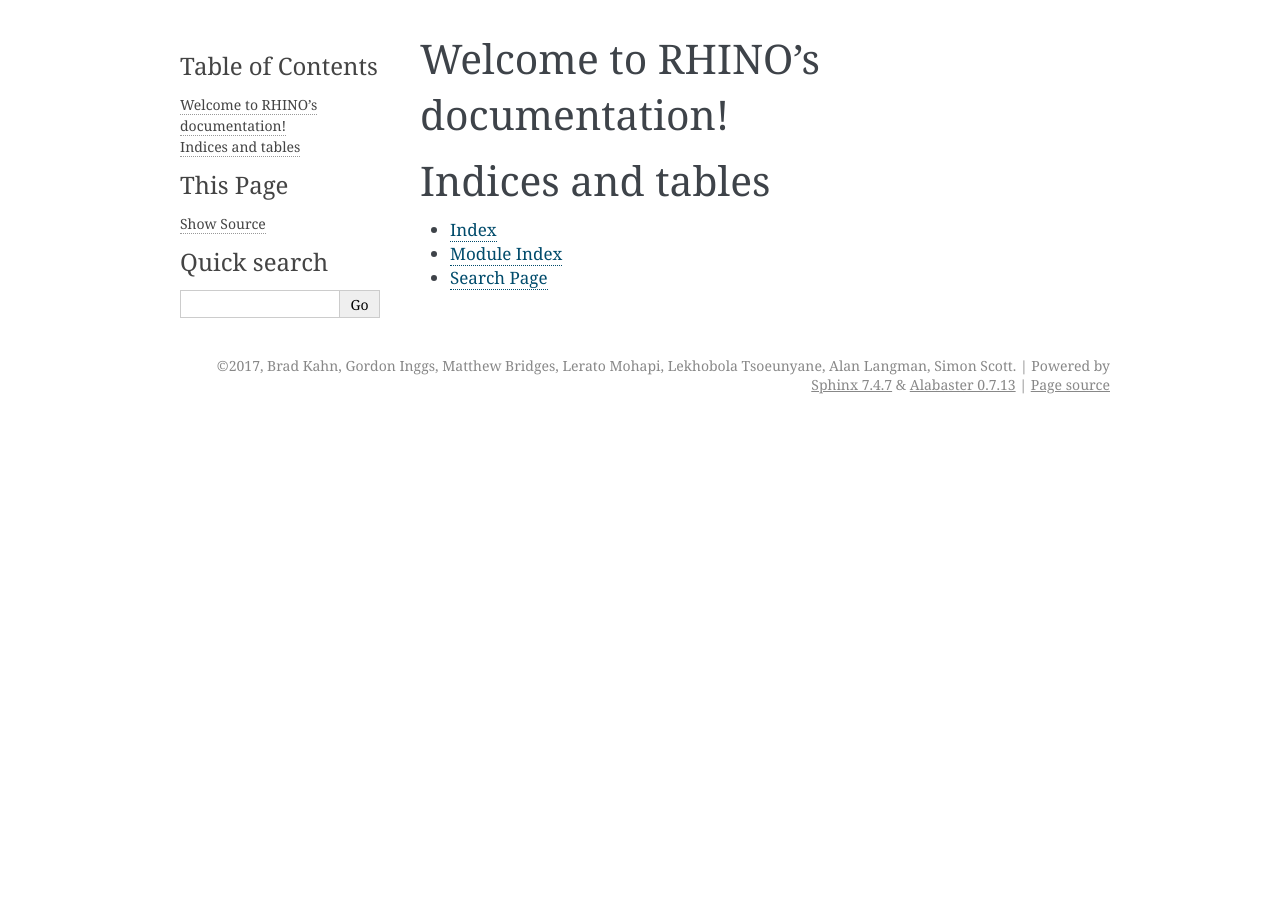
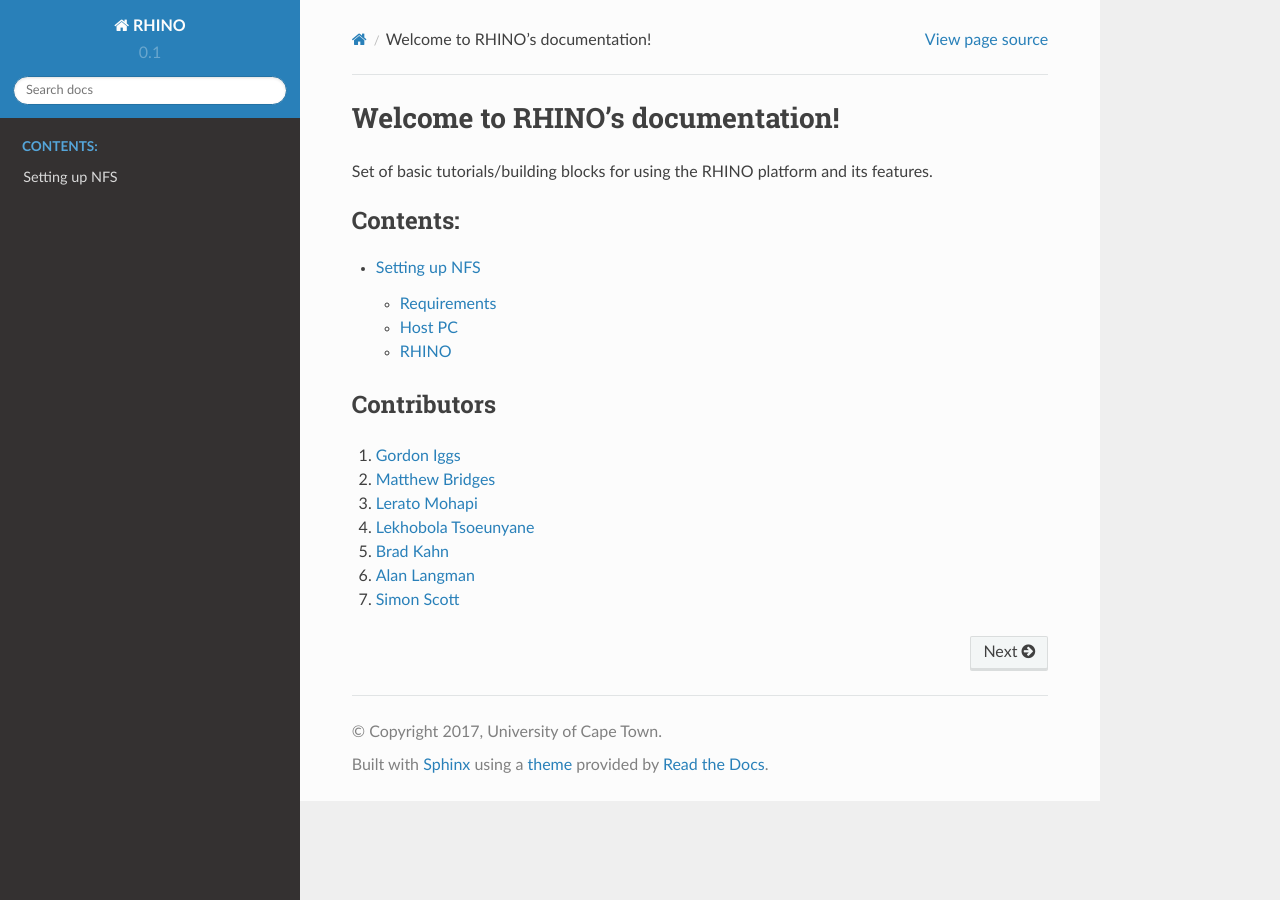
Before and after one commit to SDRG-UCT/RHINO_CALF, a Sphinx documentation site: the page built from documentation/index.rst, in a window 1280 px wide. Built offline with Sphinx 7.4.7 and the Read the Docs theme 2.0.0, drawn with Linux system fonts in a browser that asks for light colours; some of the changed lines change nothing that is shown.

Commit message:
add contributors to index. add NFS instructions. use read-the-docs theme.

```diff
--- a/documentation/conf.py
+++ b/documentation/conf.py
@@ -47,7 +47,7 @@ master_doc = 'index'
 
 # General information about the project.
 project = u'RHINO'
-copyright = u'2017, Brad Kahn, Gordon Inggs, Matthew Bridges, Lerato Mohapi, Lekhobola Tsoeunyane, Alan Langman, Simon Scott'
+copyright = u'2017, University of Cape Town'
 author = u'Brad Kahn, Gordon Inggs, Matthew Bridges, Lerato Mohapi, Lekhobola Tsoeunyane, Alan Langman, Simon Scott'
 
 # The version info for the project you're documenting, acts as replacement for
@@ -79,11 +79,15 @@ todo_include_todos = True
 
 
 # -- Options for HTML output ----------------------------------------------
+import sphinx_rtd_theme
 
+html_theme = "sphinx_rtd_theme"
+
+html_theme_path = [sphinx_rtd_theme.get_html_theme_path()]
 # The theme to use for HTML and HTML Help pages.  See the documentation for
 # a list of builtin themes.
 #
-html_theme = 'alabaster'
+# html_theme = 'alabaster'
 
 # Theme options are theme-specific and customize the look and feel of a theme
 # further.  For a list of options available for each theme, see the
--- a/documentation/index.rst
+++ b/documentation/index.rst
@@ -6,15 +6,22 @@
 Welcome to RHINO's documentation!
 =================================
 
+Set of basic tutorials/building blocks for using the RHINO platform and its features.
+
 .. toctree::
    :maxdepth: 2
    :caption: Contents:
 
+   setting_up_nfs
 
 
-Indices and tables
-==================
+Contributors
+------------
 
-* :ref:`genindex`
-* :ref:`modindex`
-* :ref:`search`
+#.  `Gordon Iggs <mailto:gordon.e.inggs@ieee.org>`_
+#.  `Matthew Bridges <mailto:matthewbridges88@gmail.com>`_
+#.  `Lerato Mohapi <mailto:leratojeffrey.mohapi@gmail.com>`_
+#.  `Lekhobola Tsoeunyane <mailto:lekhobola@gmail.com>`_
+#.  `Brad Kahn <mailto:bradkahn92@gmail.com>`_
+#.  `Alan Langman <mailto:alan.langman@gmail.com>`_
+#.  `Simon Scott <mailto:sscott.za@gmail.com>`_
--- /dev/null
+++ b/documentation/setting_up_nfs.rst
@@ -0,0 +1,86 @@
+Setting up NFS
+==============
+
+.. .. toctree::
+..    :maxdepth: 2
+..    :caption: Contents:
+
+Instructions on how to set up a network file system (NFS) for RHINO.
+
+Using an NFS eases RHINO development, moving files onto the RHINO is as simple as dragging and dropping into a shared directory.
+
+*The following steps assume default values, set up in [prepping the rhino].*
+
+.. todo::
+  set up link to "prepping the rhino"
+
+Requirements
+------------
+RHINO <---usb cable--->HOST PC
+
+.. todo::
+  point to "prepping the rhino/console"
+
+Host PC
+-------
+
+1. 	Install NFS server
+
+.. 	code-block:: sh
+
+	$ sudo apt-get install nfs-kernel-server
+
+2.	Create NFS directory
+
+.. 	code-block:: sh
+
+	$ sudo mkdir /opt/rhinofs
+	$ sudo chmod 777 /opt/rhinofs
+
+.. todo::
+  need to recursively change permissions of /opt/rhinofs
+
+3.	Point NFS server to RHINO filesystem
+
+.. 	code-block:: sh
+
+	$ sudo chmod 666 /etc/exports
+	$ sudo echo "/opt/rhinofs	*(rw,nohide,insecure,no_subtree_check,async,no_root_squash)" >> /etc/exports
+
+4.	Download the `RHINO-filesystem <https://github.com/SDRG-UCT/uct-rhino/raw/master/filesystem/rhinofs.tar.gz>`_
+
+.. todo::
+  investigate problems when trying to download + extract using wget/curl
+
+5. 	Extract the filesystem into the NFS directory
+
+.. 	code-block:: sh
+
+	$ sudo tar -xf rhinofs.tar.gz -C /opt/rhinofs
+
+6.  Start NFS server
+
+.. 	code-block:: sh
+
+	$ sudo service nfs-kernel-server start
+
+
+RHINO
+-----
+
+1.	Power on RHINO and interrupt autoboot by pressing any key
+
+2.  (optional) Set NFS as default boot mode
+
+.. 	code-block:: sh
+
+	RHINO # setenv run nfsboot
+	RHINO # saveenv
+
+3.	Boot from NFS
+
+.. 	code-block:: sh
+
+	RHINO # run nfsboot
+
+4.	Wait for a new SSH key to be generated
```
